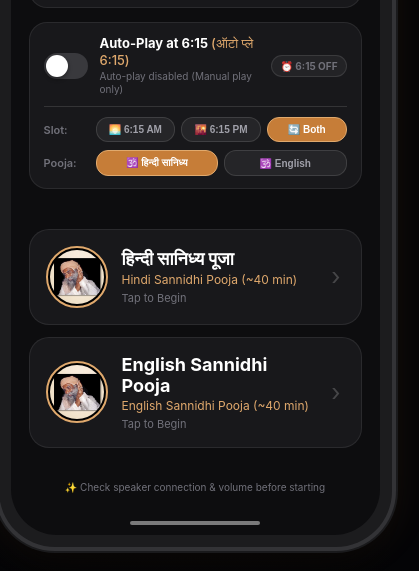
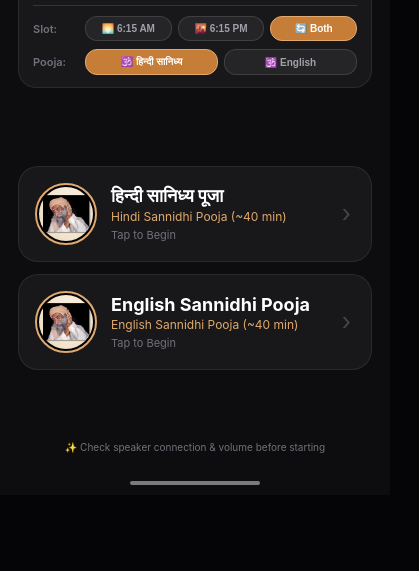
Before and after one commit to Ydeva1999/isha-sannidhi-player, a plain HTML site: page index.html in a window 390 px wide. Shown: the part 349-920 px from the top of the page, 419 px wide, since content can reach past the window. After the commit the page ends 844 px from the top, so only its background shows below. Drawn offline with Linux system fonts and the light colour scheme.

Commit message:
Remove simulator frame by default and force pure native fullscreen on iPhone

```diff
--- a/app.js
+++ b/app.js
@@ -132,6 +132,20 @@ const btnSettingsDndGuide = document.getElementById('btnSettingsDndGuide');
 // INITIALIZATION
 // ==========================================================================
 function init() {
+  // Default to pure fullscreen native app mode
+  try {
+    const urlParams = new URLSearchParams(window.location.search);
+    if (urlParams.get('mode') === 'simulator' && window.innerWidth > 900) {
+      document.body.className = 'simulator-mode';
+      if (btnModeSim) btnModeSim.classList.add('active');
+      if (btnModeFull) btnModeFull.classList.remove('active');
+    } else {
+      document.body.className = 'fullscreen-mode';
+      if (btnModeFull) btnModeFull.classList.add('active');
+      if (btnModeSim) btnModeSim.classList.remove('active');
+    }
+  } catch (e) {}
+
   initClock();
   initBattery();
   initDelayToggleUI();
--- a/index.html
+++ b/index.html
@@ -8,10 +8,10 @@
   <meta name="apple-mobile-web-app-title" content="Sannidhi Player">
   <link rel="apple-touch-icon" href="./images/ic_launcher.png">
   <link rel="manifest" href="./manifest.json">
-  <title>Isha Sannidhi Player — iOS Simulator &amp; App</title>
+  <title>Isha Sannidhi Player</title>
   <link rel="stylesheet" href="./style.css">
 </head>
-<body class="simulator-mode">
+<body class="fullscreen-mode">
 
   <!-- OUTER SIMULATOR COCKPIT HEADER -->
   <header class="cockpit-bar" id="cockpitBar">
--- a/style.css
+++ b/style.css
@@ -208,6 +208,34 @@ body.fullscreen-mode .hw-vol-up,
 body.fullscreen-mode .hw-vol-down,
 body.fullscreen-mode .hw-power-button {
   display: none;
+}
+
+@media (max-width: 900px) {
+  .cockpit-bar {
+    display: none !important;
+  }
+  .simulator-viewport {
+    padding: 0 !important;
+    background: #0b0b0d !important;
+  }
+  .iphone-chassis {
+    width: 100% !important;
+    height: 100vh !important;
+    max-width: 100% !important;
+    border-radius: 0 !important;
+    padding: 0 !important;
+    border: none !important;
+    box-shadow: none !important;
+  }
+  .iphone-screen {
+    border-radius: 0 !important;
+  }
+  .hw-action-button,
+  .hw-vol-up,
+  .hw-vol-down,
+  .hw-power-button {
+    display: none !important;
+  }
 }
 
 /* ==========================================================================
```
